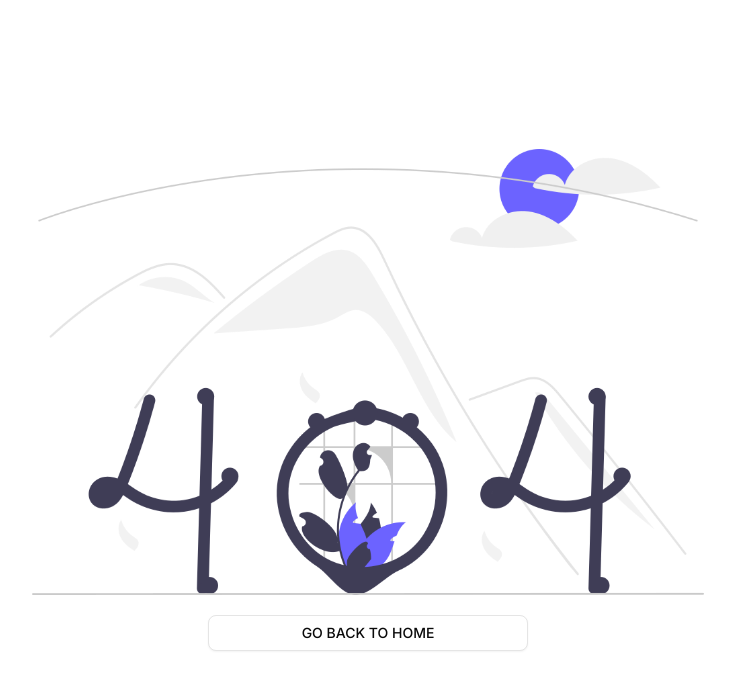
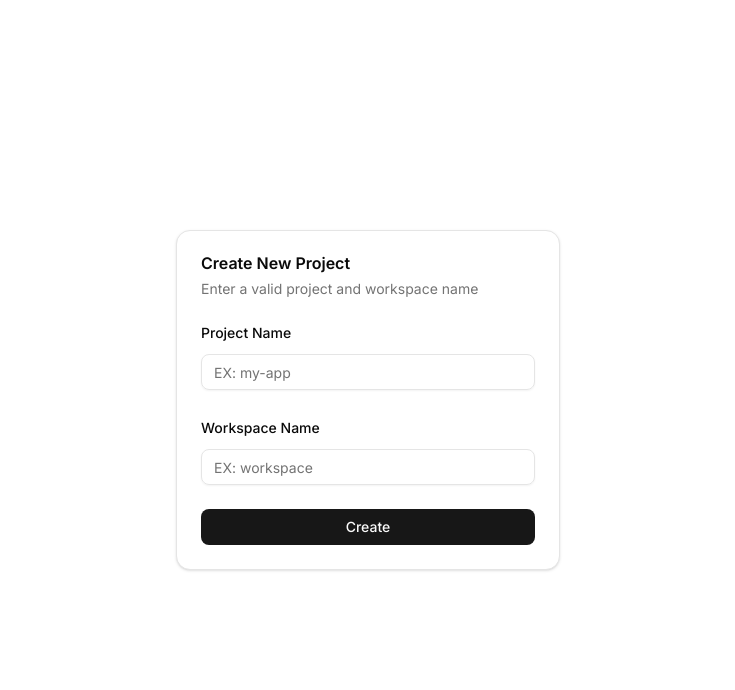
Before and after one commit to Choto-Dev/chotostack, a Next.js app in the folder packages/stack-app/: page /create in a window 1280 px wide. Before the commit this address had no page. Shown: the top 690 px of the page, without its empty margins (272-1007 px from the left). Built offline with nearby package versions, Linux system fonts and the light colour scheme.

Commit message:
feat(stack-app): createa action.

```diff
--- /dev/null
+++ b/packages/stack-app/src/app/(new-project)/create/page.tsx
@@ -0,0 +1,9 @@
+import CreateProjectForm from "@/components/client-components/create-project-form";
+
+export default function Page() {
+  return (
+    <main className="mx-auto flex h-screen w-full max-w-4xl items-center justify-center">
+      <CreateProjectForm />
+    </main>
+  );
+}
--- /dev/null
+++ b/packages/stack-app/src/app/(new-project)/layout.tsx
@@ -0,0 +1,7 @@
+export default function Layout({
+  children,
+}: Readonly<{
+  children: React.ReactNode;
+}>) {
+  return <>{children}</>;
+}
--- /dev/null
+++ b/packages/stack-app/src/app/(project)/layout.tsx
@@ -0,0 +1,16 @@
+import { redirect } from "next/navigation";
+import isValidProjectDir from "@/lib/actions/is-valid-project-dir";
+
+export default async function Layout({
+  children,
+}: Readonly<{
+  children: React.ReactNode;
+}>) {
+  const isProject = await isValidProjectDir();
+
+  if (!isProject) {
+    redirect("/create");
+  }
+
+  return <>{children}</>;
+}
--- /dev/null
+++ b/packages/stack-app/src/app/(project)/page.tsx
@@ -0,0 +1,7 @@
+export default function Page() {
+  return (
+    <main className="mx-auto w-full max-w-5xl space-y-6 py-10">
+      <h1 className="font-semibold text-3xl">👋 Hi! Welcome to Nextjs App.</h1>
+    </main>
+  );
+}
--- a/packages/stack-app/src/app/create-btn.tsx
+++ /dev/null
@@ -1,8 +0,0 @@
-"use client";
-
-import { Button } from "@choto/ui/ui/button";
-import createFile from "./create-file";
-
-export default function CreateBtn() {
-  return <Button onClick={async () => await createFile()}>Create</Button>;
-}
--- a/packages/stack-app/src/app/create-file.ts
+++ /dev/null
@@ -1,9 +0,0 @@
-"use server";
-
-import fs from "node:fs/promises";
-import path from "node:path";
-
-export default async function createFile() {
-  console.log(path.join(process.cwd(), "dir"));
-  await fs.mkdir(path.join(process.cwd(), "dir"));
-}
--- a/packages/stack-app/src/app/page.tsx
+++ /dev/null
@@ -1,27 +0,0 @@
-import { Button } from "@choto/ui/ui/button";
-import Link from "next/link";
-import SwitchThemeButton from "@/components/switch-theme-button";
-import CreateBtn from "./create-btn";
-
-export default function Page() {
-  return (
-    <main className="mx-auto flex w-full max-w-5xl flex-col items-center justify-center gap-1 py-10">
-      <h1 className="font-bold text-2xl">Hi! 👋 </h1>
-      <p>Welcome to Nextjs App.</p>
-
-      <div className="flex items-center gap-2">
-        <Button asChild>
-          <Link
-            href={"https://stepasidelil.vercel.app/projects/little-proj"}
-            target="_blank"
-          >
-            Read Docs and Start Coding
-          </Link>
-        </Button>
-
-        <CreateBtn />
-        <SwitchThemeButton />
-      </div>
-    </main>
-  );
-}
--- /dev/null
+++ b/packages/stack-app/src/components/client-components/create-project-form.tsx
@@ -0,0 +1,117 @@
+"use client";
+
+import { zodResolver } from "@choto/ui/lib/hook-form-resolvers";
+import { Controller, useForm } from "@choto/ui/lib/react-hook-form";
+import { z } from "@choto/ui/lib/zod";
+import { Button } from "@choto/ui/ui/button";
+import {
+  Card,
+  CardContent,
+  CardDescription,
+  CardFooter,
+  CardHeader,
+  CardTitle,
+} from "@choto/ui/ui/card";
+import {
+  Field,
+  // FieldDescription,
+  FieldError,
+  FieldGroup,
+  FieldLabel,
+} from "@choto/ui/ui/field";
+import { Input } from "@choto/ui/ui/input";
+import { useId, useState } from "react";
+
+const formSchema = z.object({
+  projectName: z.string(),
+  workspaceName: z.string(),
+});
+
+export default function CreateProjectForm() {
+  const form = useForm<z.infer<typeof formSchema>>({
+    resolver: zodResolver(formSchema),
+    defaultValues: {
+      projectName: "",
+      workspaceName: "",
+    },
+  });
+  const formId = useId();
+  const [loading, setLoading] = useState(false);
+
+  function onSubmit(data: z.infer<typeof formSchema>) {
+    setLoading(false);
+    console.log(data);
+  }
+
+  return (
+    <Card className="w-96 border">
+      <CardHeader>
+        <CardTitle>Create New Project</CardTitle>
+        <CardDescription>
+          Enter a valid project and workspace name
+        </CardDescription>
+      </CardHeader>
+      <CardContent>
+        <form id={formId} onSubmit={form.handleSubmit(onSubmit)}>
+          <FieldGroup>
+            <Controller
+              control={form.control}
+              name="projectName"
+              render={({ field, fieldState }) => (
+                <Field data-invalid={fieldState.invalid}>
+                  <FieldLabel htmlFor={`${formId}-projectName`}>
+                    Project Name
+                  </FieldLabel>
+                  <Input
+                    {...field}
+                    aria-autocomplete="none"
+                    aria-invalid={fieldState.invalid}
+                    autoComplete="off"
+                    id={`${formId}-projectName`}
+                    placeholder="EX: my-app"
+                  />
+                  {fieldState.invalid && (
+                    <FieldError errors={[fieldState.error]} />
+                  )}
+                </Field>
+              )}
+            />
+            <Controller
+              control={form.control}
+              name="workspaceName"
+              render={({ field, fieldState }) => (
+                <Field data-invalid={fieldState.invalid}>
+                  <FieldLabel htmlFor={`${formId}-workspaceName`}>
+                    Workspace Name
+                  </FieldLabel>
+                  <Input
+                    {...field}
+                    aria-autocomplete="none"
+                    aria-invalid={fieldState.invalid}
+                    autoComplete="off"
+                    id={`${formId}-workspaceName`}
+                    placeholder="EX: workspace"
+                  />
+                  {fieldState.invalid && (
+                    <FieldError errors={[fieldState.error]} />
+                  )}
+                </Field>
+              )}
+            />
+          </FieldGroup>
+        </form>
+      </CardContent>
+
+      <CardFooter>
+        <Button
+          className="w-full"
+          disabled={loading}
+          form={formId}
+          type="submit"
+        >
+          Create
+        </Button>
+      </CardFooter>
+    </Card>
+  );
+}
--- /dev/null
+++ b/packages/stack-app/src/lib/actions/is-valid-project-dir.ts
@@ -0,0 +1,11 @@
+"use server";
+
+// import { existsSync } from "node:fs";
+// import path from "node:path";
+
+// biome-ignore lint/suspicious/useAwait: <"No await">
+export default async function isValidProjectDir() {
+  // const isChotostackExist = existsSync(path.resolve("chotostack.json"));
+
+  return true;
+}
```
